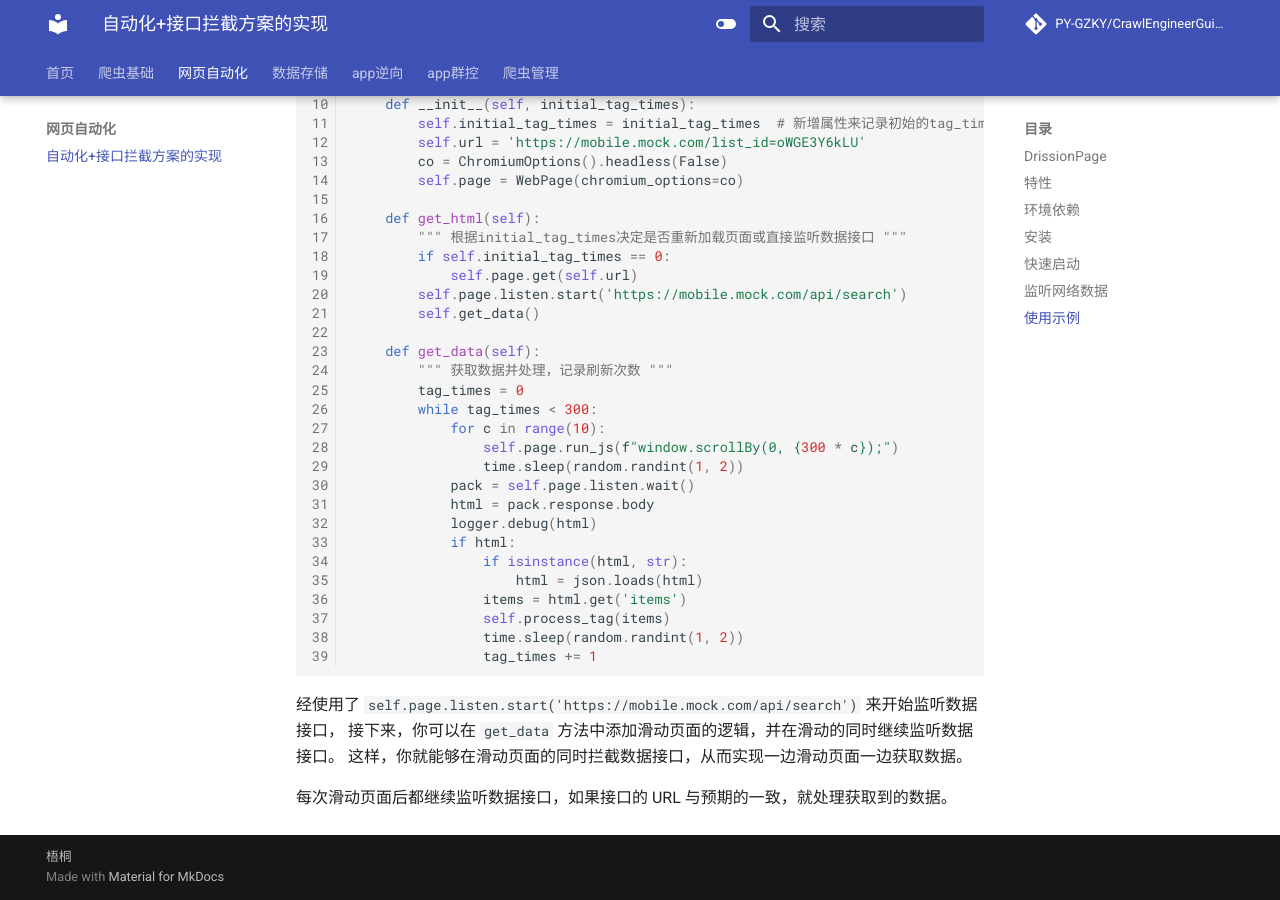
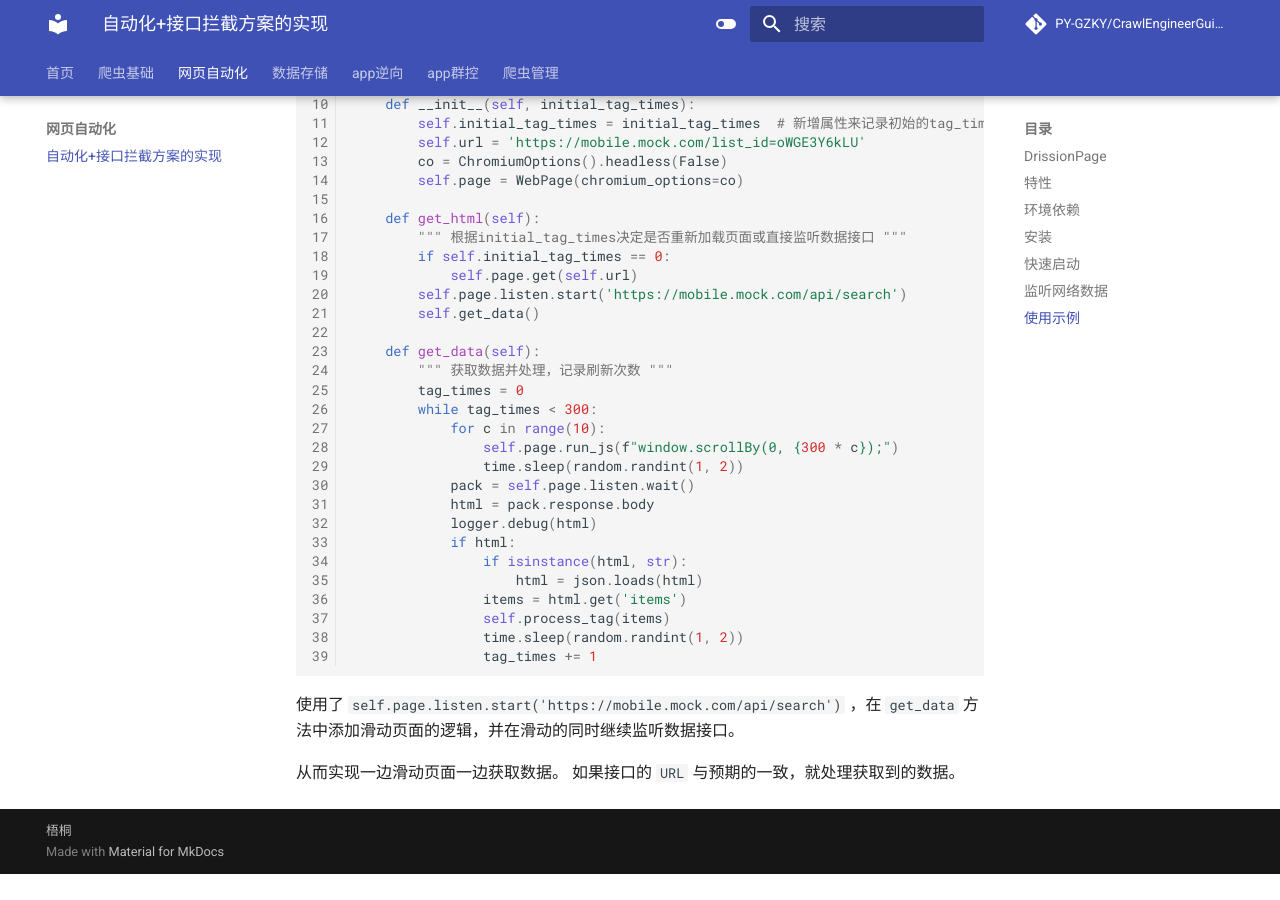
Before and after one commit to PY-GZKY/CrawlEngineerGuide, an MkDocs documentation site: the page built from docs/自动化+接口拦截方案的实现.md, in a window 1280 px wide and 900 px high, scrolled down 2982 px. Built offline with MkDocs 1.6.1 and Material for MkDocs 9.7.7, drawn with Linux system fonts in a browser that asks for light colours; comment, search, counter and statistics services are not loaded; after the commit the page ends 3856 px from its top, so only the background shows below that.

Commit message:
Update 自动化+接口拦截方案的实现.md

````diff
--- a/docs/自动化+接口拦截方案的实现.md
+++ b/docs/自动化+接口拦截方案的实现.md
@@ -149,8 +149,7 @@ class PDD(object):
                 tag_times += 1
 ```
 
-经使用了 `self.page.listen.start('https://mobile.mock.com/api/search')` 来开始监听数据接口，
-接下来，你可以在 `get_data` 方法中添加滑动页面的逻辑，并在滑动的同时继续监听数据接口。
-这样，你就能够在滑动页面的同时拦截数据接口，从而实现一边滑动页面一边获取数据。
+使用了 `self.page.listen.start('https://mobile.mock.com/api/search')` ，在
+`get_data` 方法中添加滑动页面的逻辑，并在滑动的同时继续监听数据接口。
 
-每次滑动页面后都继续监听数据接口，如果接口的 URL 与预期的一致，就处理获取到的数据。
+从而实现一边滑动页面一边获取数据。 如果接口的 `URL` 与预期的一致，就处理获取到的数据。
````
